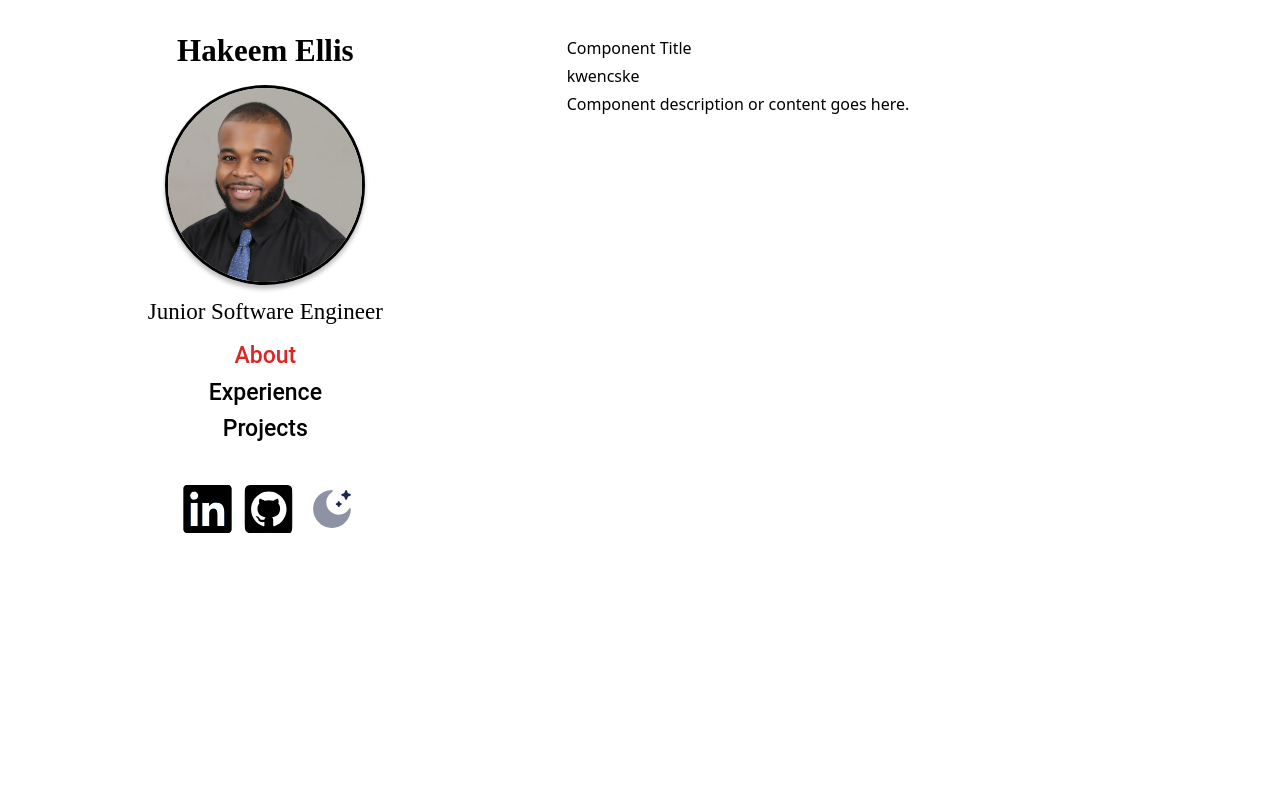
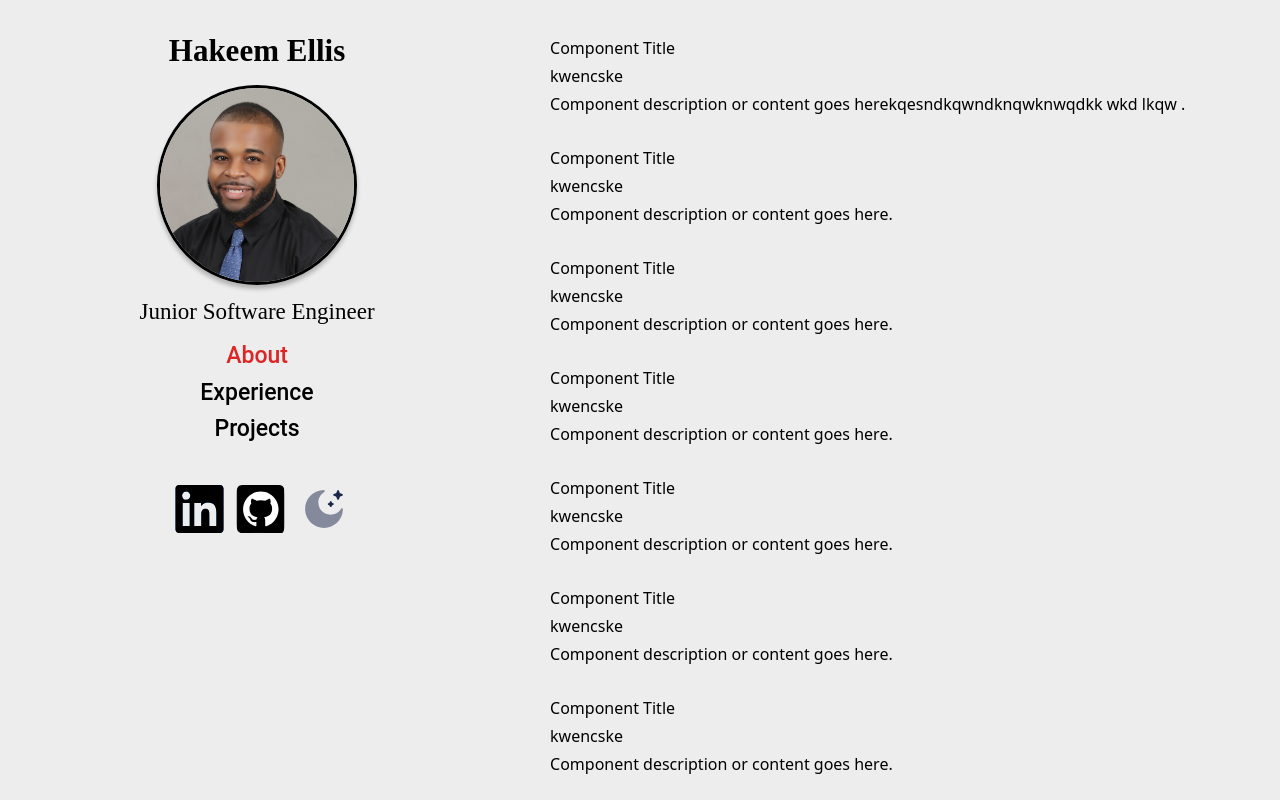
Before and after one commit to hakeemellis/newportfolio, a Vue app in the folder portfolio/: page / in a window 1280 px wide. Built offline with nearby package versions, Linux system fonts and the light colour scheme.

Commit message:
Home.vue now supports vertical scrolling. Left container now sticky with right container having vertical scrolling. Split is 42/58

```diff
--- a/portfolio/src/pages/Home.vue
+++ b/portfolio/src/pages/Home.vue
@@ -1,9 +1,79 @@
 <template>
-  <section class="flex flex-row flex-1 justify-center gap-4 overflow-hidden">
-    <section class="w-3/10">
+  <section class="flex flex-row flex-1 justify-center gap-4 overflow-hidden h-screen bg-custom-gray">
+    <section class="flex-[0.42] sticky top-0">
       <StagFrame />
     </section>
-    <section class="outer-container-home w-7/10 mt-4">
+    <section class="outer-container-home flex-[0.58] mt-4 overflow-y-auto h-full">
+      <section class="flex flex-col gap">
+        <h1>Component Title</h1>
+        <p>kwencske</p>
+        <p>Component description or content goes herekqesndkqwndknqwknwqdkk wkd lkqw .</p>
+      </section>
+      <section class="flex flex-col gap">
+        <h1>Component Title</h1>
+        <p>kwencske</p>
+        <p>Component description or content goes here.</p>
+      </section>
+      <section class="flex flex-col gap">
+        <h1>Component Title</h1>
+        <p>kwencske</p>
+        <p>Component description or content goes here.</p>
+      </section>
+      <section class="flex flex-col gap">
+        <h1>Component Title</h1>
+        <p>kwencske</p>
+        <p>Component description or content goes here.</p>
+      </section>
+      <section class="flex flex-col gap">
+        <h1>Component Title</h1>
+        <p>kwencske</p>
+        <p>Component description or content goes here.</p>
+      </section>
+      <section class="flex flex-col gap">
+        <h1>Component Title</h1>
+        <p>kwencske</p>
+        <p>Component description or content goes here.</p>
+      </section>
+      <section class="flex flex-col gap">
+        <h1>Component Title</h1>
+        <p>kwencske</p>
+        <p>Component description or content goes here.</p>
+      </section>
+      <section class="flex flex-col gap">
+        <h1>Component Title</h1>
+        <p>kwencske</p>
+        <p>Component description or content goes here.</p>
+      </section>
+      <section class="flex flex-col gap">
+        <h1>Component Title</h1>
+        <p>kwencske</p>
+        <p>Component description or content goes here.</p>
+      </section>
+      <section class="flex flex-col gap">
+        <h1>Component Title</h1>
+        <p>kwencske</p>
+        <p>Component description or content goes here.</p>
+      </section>
+      <section class="flex flex-col gap">
+        <h1>Component Title</h1>
+        <p>kwencske</p>
+        <p>Component description or content goes here.</p>
+      </section>
+      <section class="flex flex-col gap">
+        <h1>Component Title</h1>
+        <p>kwencske</p>
+        <p>Component description or content goes here.</p>
+      </section>
+      <section class="flex flex-col gap">
+        <h1>Component Title</h1>
+        <p>kwencske</p>
+        <p>Component description or content goes here.</p>
+      </section>
+      <section class="flex flex-col gap">
+        <h1>Component Title</h1>
+        <p>kwencske</p>
+        <p>Component description or content goes here.</p>
+      </section>
       <section class="flex flex-col gap">
         <h1>Component Title</h1>
         <p>kwencske</p>
@@ -37,13 +107,15 @@
   gap: 30px; /* Space between elements */
   padding: 20px; /* Padding inside the container */
   box-sizing: border-box; /* Include padding and border in the element's total width and height */
-    overflow: hidden; /* Hide any content that overflows the container */
+  overflow-y: auto; /* Enable vertical scrolling */
+  height: 100%; /* Ensure the container takes the full height */
 }
 
-  /* Stagnant Frame Gap Overall*/
+/* Stagnant Frame Gap Overall */
 .gap {
   gap: 4px;
 }
+
 /* Inner Frame Gap for Stagnant Frame Elements */
 .inner-gap {
   gap: 2px;
--- a/portfolio/tailwind.config.js
+++ b/portfolio/tailwind.config.js
@@ -7,6 +7,9 @@ module.exports = {
         '3/10': '42%',
         '7/10': '58%',
       },
+      backgroundColor: {
+        'custom-gray': '#EDEDED',
+      },
     },
   },
   variants: {
```
Lines whose indentation alone changed are shown as unchanged.
